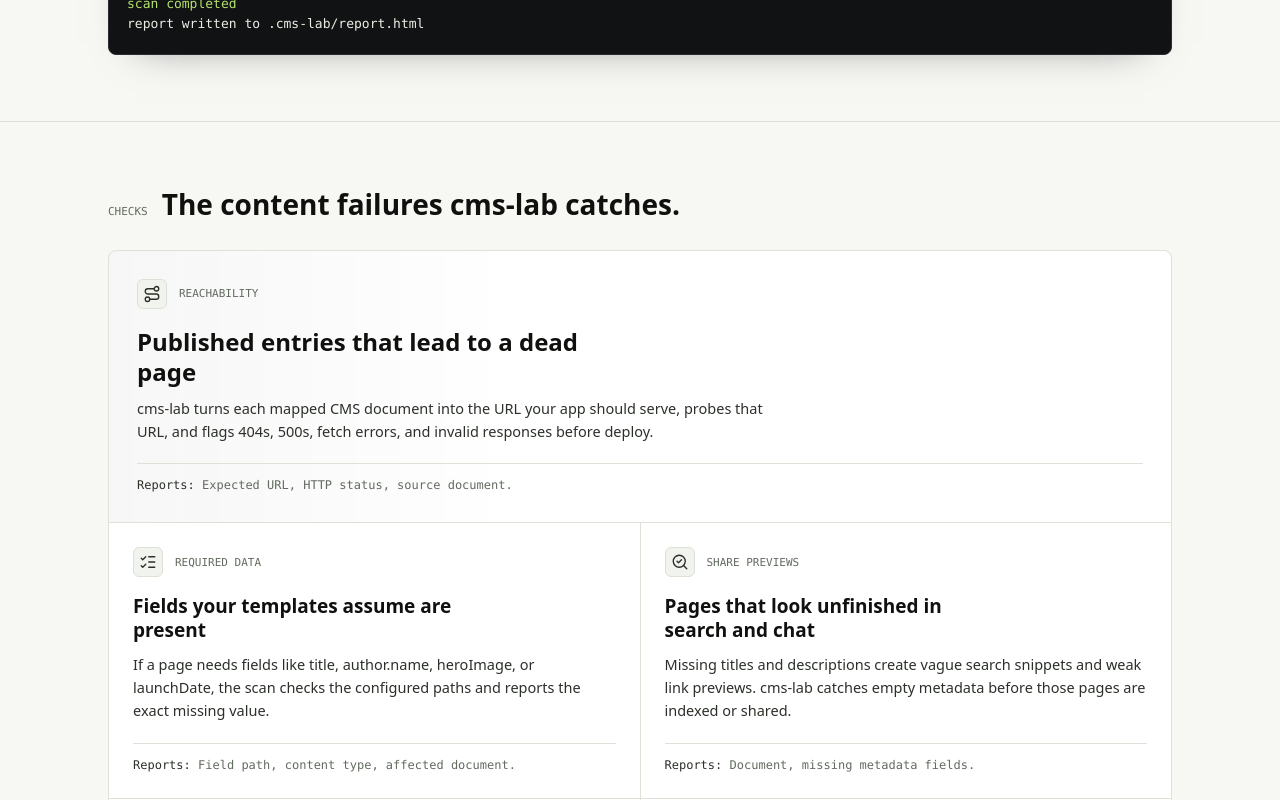
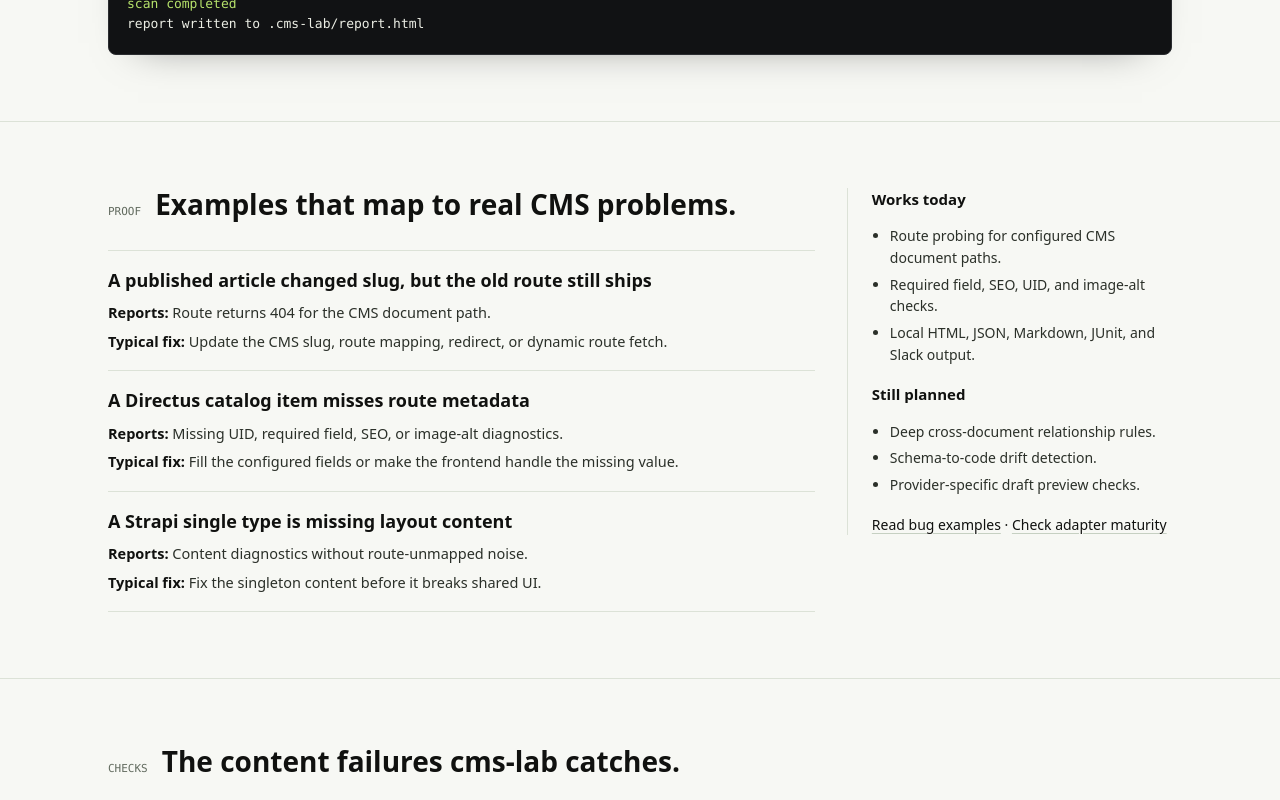
Before and after one commit to i-afaqrashid/cms-lab., a Next.js app in the folder apps/site/: page / in a window 1280 px wide. Shown: the part 1120-1920 px from the top of the page. Built offline with nearby package versions, Linux system fonts and the light colour scheme.

Commit message:
Add homepage proof examples

```diff
--- a/apps/site/app/globals.css
+++ b/apps/site/app/globals.css
@@ -437,6 +437,74 @@
   height: 18px;
 }
 
+.proofWrap {
+  display: grid;
+  grid-template-columns: minmax(0, 1fr) minmax(280px, 0.46fr);
+  gap: 32px;
+  align-items: start;
+}
+
+.proofList {
+  display: grid;
+  border-top: 1px solid var(--border);
+}
+
+.proofItem {
+  border-bottom: 1px solid var(--border);
+  padding: 18px 0;
+}
+
+.proofItem h3 {
+  margin-bottom: 10px;
+  font-size: 18px;
+  line-height: 1.25;
+}
+
+.proofItem p {
+  color: var(--ink-2);
+  font-size: 14.5px;
+  line-height: 1.55;
+}
+
+.proofItem p + p {
+  margin-top: 6px;
+}
+
+.proofItem strong {
+  color: var(--ink);
+  font-weight: 600;
+}
+
+.proofAside {
+  border-left: 1px solid var(--border);
+  padding-left: 24px;
+}
+
+.proofAside h3 {
+  margin-bottom: 8px;
+  font-size: 15px;
+}
+
+.proofAside h3:not(:first-child) {
+  margin-top: 18px;
+}
+
+.proofAside ul {
+  padding-left: 18px;
+  color: var(--ink-2);
+  font-size: 14px;
+  line-height: 1.55;
+}
+
+.proofAside li + li {
+  margin-top: 5px;
+}
+
+.proofAside p {
+  margin-top: 18px;
+  font-size: 14px;
+}
+
 .muted {
   color: var(--muted);
 }
@@ -480,6 +548,12 @@
   display: grid;
   gap: 10px;
   margin-top: 16px;
+}
+
+.adapterFootnote {
+  margin-top: 14px;
+  font-size: 13.5px;
+  line-height: 1.55;
 }
 
 .adapter {
@@ -1053,9 +1127,17 @@
   }
 
   .checkGrid,
+  .proofWrap,
   .split,
   .docsWrap {
     grid-template-columns: 1fr;
+  }
+
+  .proofAside {
+    border-left: 0;
+    border-top: 1px solid var(--border);
+    padding-top: 20px;
+    padding-left: 0;
   }
 
   .sideNav,
--- a/apps/site/app/page.tsx
+++ b/apps/site/app/page.tsx
@@ -56,6 +56,24 @@
   { logo: "sanity" as const, name: "Sanity" },
 ];
 
+const proofExamples = [
+  {
+    title: "A published article changed slug, but the old route still ships",
+    reports: "Route returns 404 for the CMS document path.",
+    fix: "Update the CMS slug, route mapping, redirect, or dynamic route fetch.",
+  },
+  {
+    title: "A Directus catalog item misses route metadata",
+    reports: "Missing UID, required field, SEO, or image-alt diagnostics.",
+    fix: "Fill the configured fields or make the frontend handle the missing value.",
+  },
+  {
+    title: "A Strapi single type is missing layout content",
+    reports: "Content diagnostics without route-unmapped noise.",
+    fix: "Fix the singleton content before it breaks shared UI.",
+  },
+];
+
 export default function HomePage() {
   return (
     <>
@@ -109,6 +127,51 @@
             <span className="tOk">scan completed</span>
             {"\n"}report written to .cms-lab/report.html
           </Terminal>
+        </div>
+      </section>
+
+      <section className="section">
+        <div className="wrap proofWrap">
+          <div>
+            <div className="sectionHead">
+              <span className="sectionTag">Proof</span>
+              <h2 className="sectionTitle">
+                Examples that map to real CMS problems.
+              </h2>
+            </div>
+            <div className="proofList">
+              {proofExamples.map((example) => (
+                <article className="proofItem" key={example.title}>
+                  <h3>{example.title}</h3>
+                  <p>
+                    <strong>Reports:</strong> {example.reports}
+                  </p>
+                  <p>
+                    <strong>Typical fix:</strong> {example.fix}
+                  </p>
+                </article>
+              ))}
+            </div>
+          </div>
+          <aside className="proofAside" aria-label="Current scope">
+            <h3>Works today</h3>
+            <ul>
+              <li>Route probing for configured CMS document paths.</li>
+              <li>Required field, SEO, UID, and image-alt checks.</li>
+              <li>Local HTML, JSON, Markdown, JUnit, and Slack output.</li>
+            </ul>
+            <h3>Still planned</h3>
+            <ul>
+              <li>Deep cross-document relationship rules.</li>
+              <li>Schema-to-code drift detection.</li>
+              <li>Provider-specific draft preview checks.</li>
+            </ul>
+            <p>
+              <Link href="/docs/bug-examples">Read bug examples</Link>
+              {" · "}
+              <Link href="/docs/tested-with">Check adapter maturity</Link>
+            </p>
+          </aside>
         </div>
       </section>
 
@@ -183,6 +246,12 @@
                   </div>
                 ))}
               </div>
+              <p className="muted adapterFootnote">
+                Directus, Strapi, and the other adapters do not have identical
+                coverage. Check the{" "}
+                <Link href="/docs/tested-with">adapter maturity matrix</Link>{" "}
+                before turning a scan into a deploy gate.
+              </p>
             </div>
             <div className="panel">
               <h3>Private by default</h3>
```
